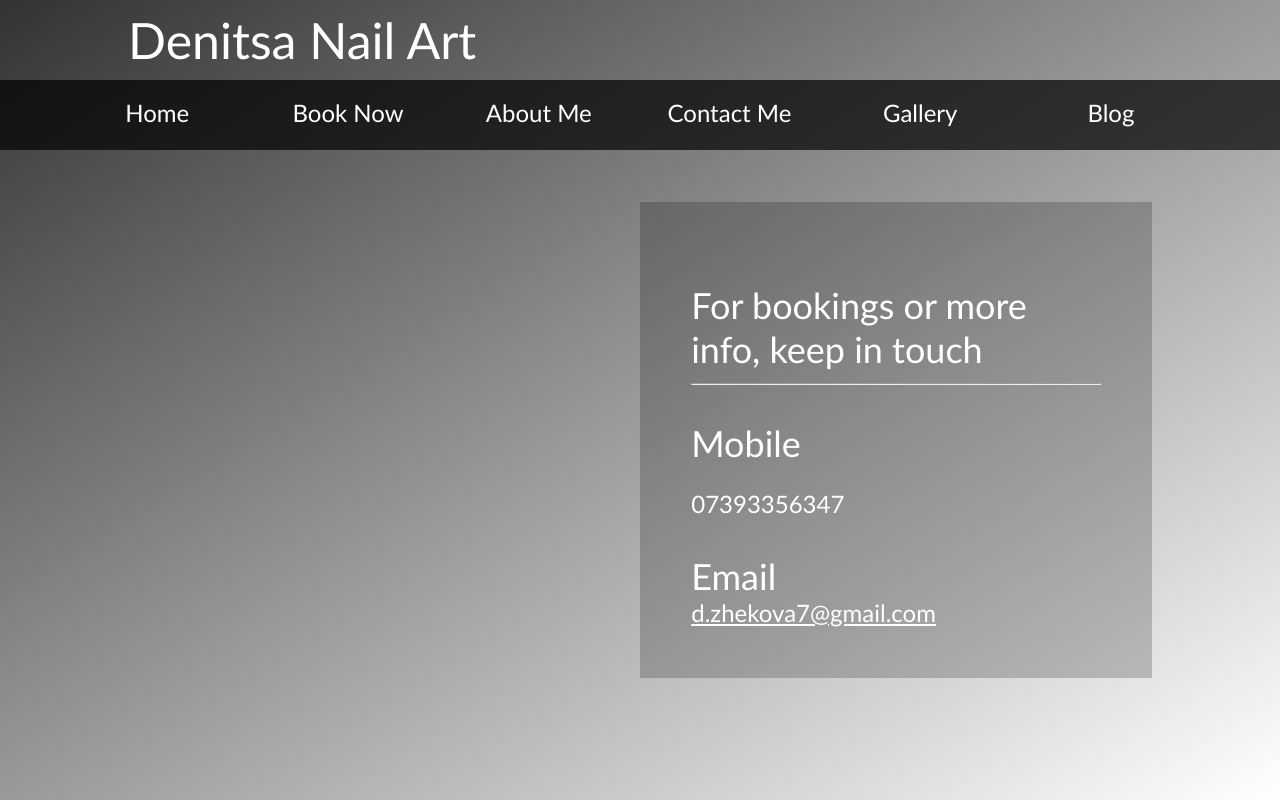
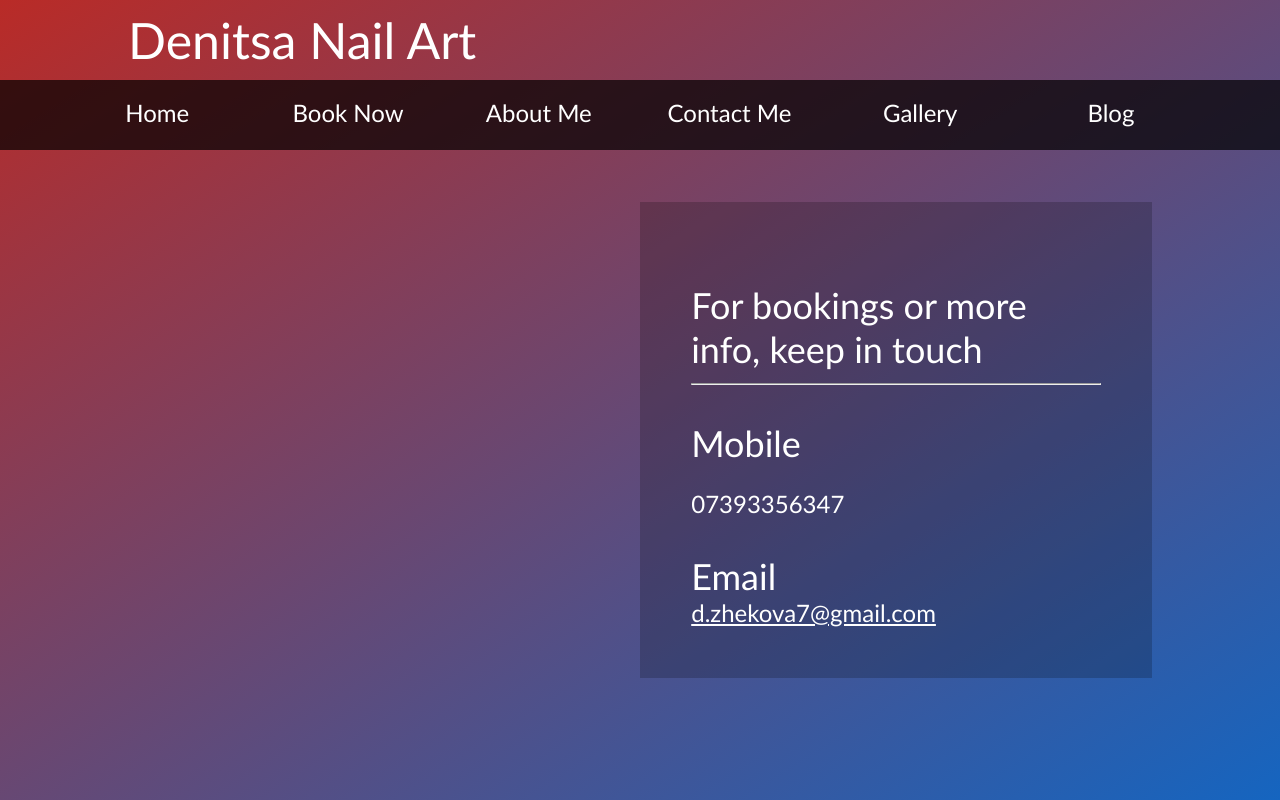
Before and after one commit to Angelov1912/Nail-Artist-Website, a plain HTML site: page contact.html in a window 1280 px wide. Drawn offline with Linux system fonts and the light colour scheme; files that its build step writes are made by us from their sources.

Commit message:
Update contact.css
Change the linear gradient background colour of the contact page from "grey to white" to "red to blue".

```diff
--- a/contact.css
+++ b/contact.css
@@ -17,7 +17,7 @@ main {
 
 
 .main-bg {
-    background-image: linear-gradient(to bottom right, rgba(0, 0, 0, 0.8), rgb(255, 255, 255));
+    background-image: linear-gradient(to bottom right, rgb(185, 43, 39), rgb(21, 101, 192));
     width: 100%;
     background-repeat: no-repeat;
     background-position: center;
```
